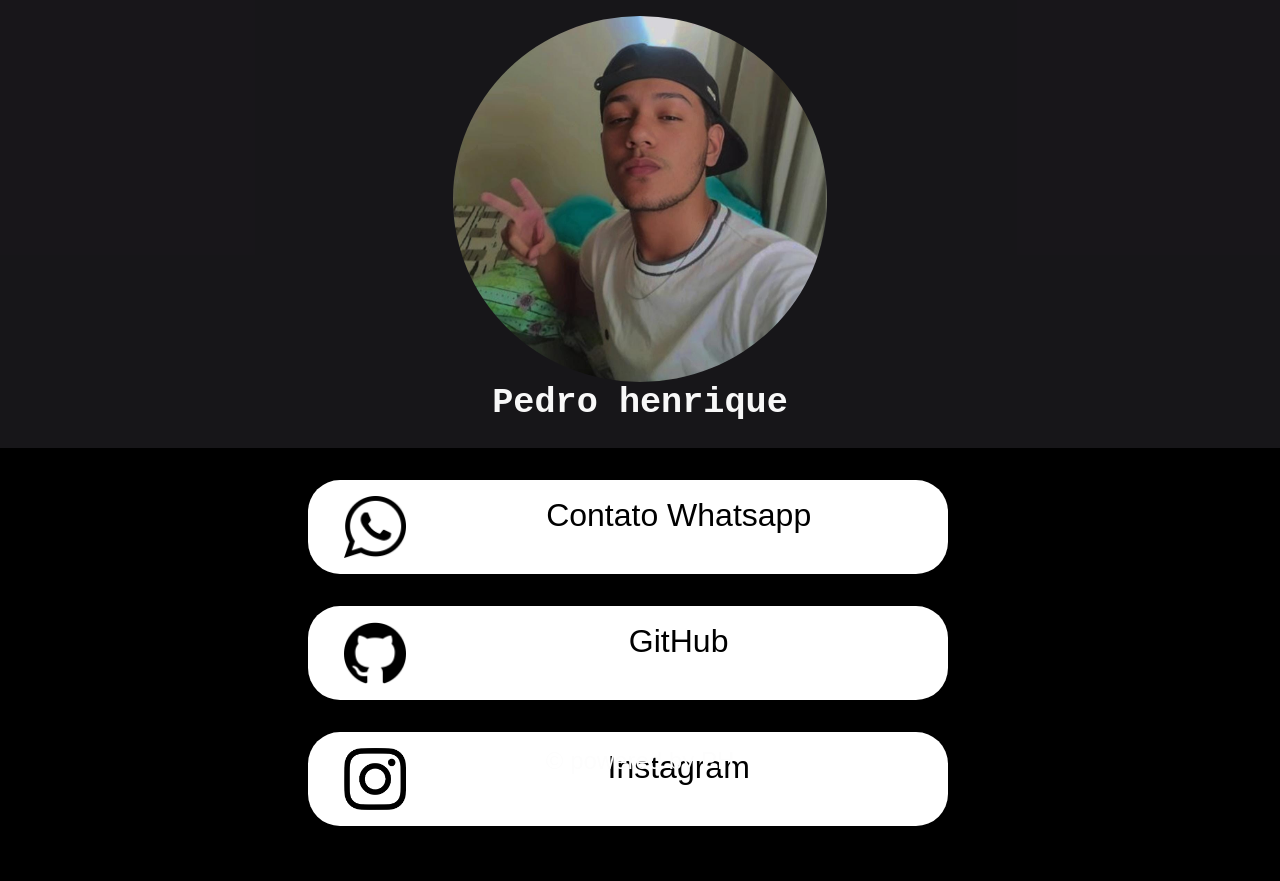
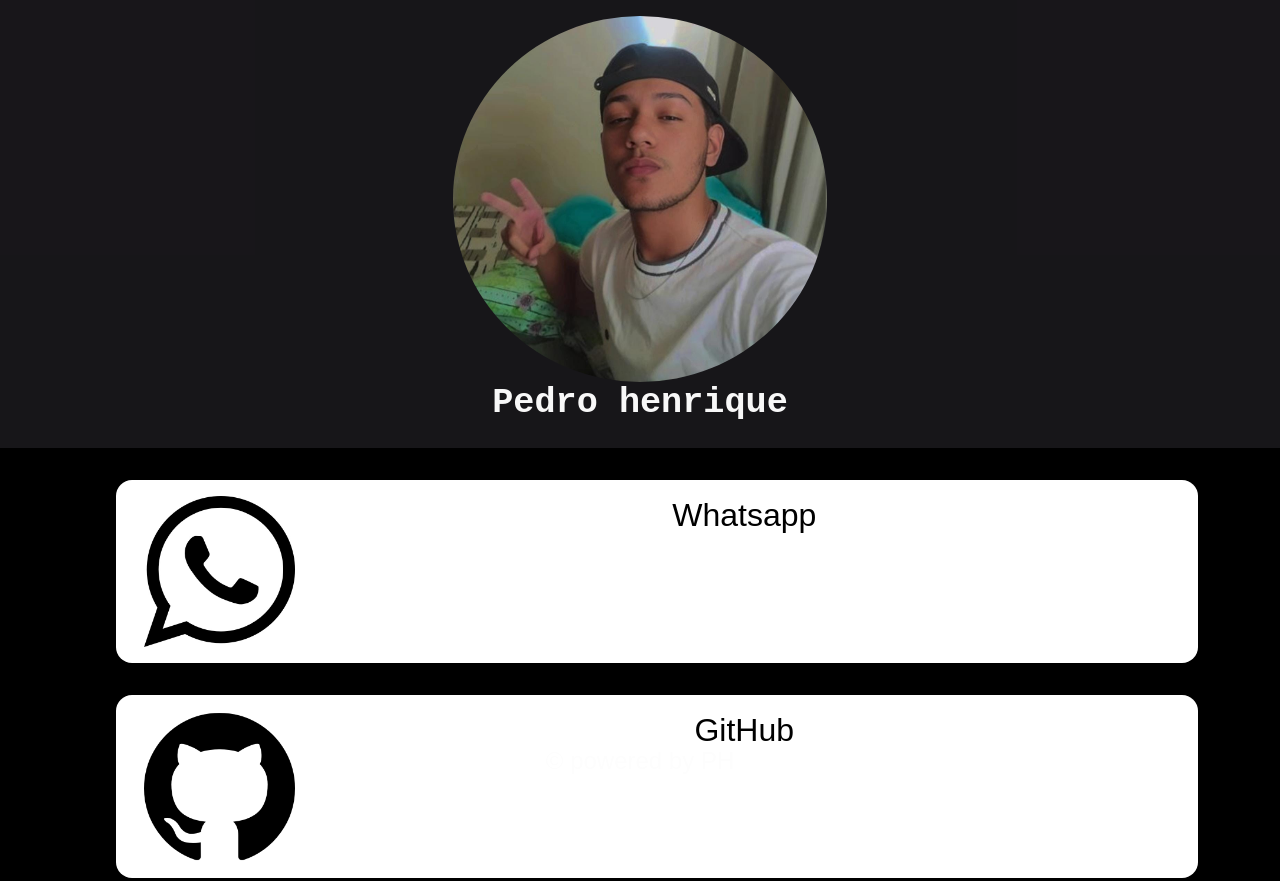
Before and after one commit to pedrooH07/PortfolioPW, a plain HTML site: page index.html in a window 1280 px wide. Shown: the top 881 px of the page. Drawn offline with nearby package versions, Linux system fonts and the light colour scheme.

Commit message:
PortfolioPW 2.0
Alteração na cor do site
Alguns outros ajustes

```diff
--- a/css/style.css
+++ b/css/style.css
@@ -57,7 +57,7 @@ footer {
 
 .principal {
     text-align: center !important;
-    margin-left: 25% !important;
+    margin-left: 10% !important;
     margin-right: 25% !important;
     margin-top: 1% !important;
     margin-bottom: 50% !important;
@@ -66,7 +66,7 @@ footer {
 
 
 .img-icons {
-    width: 80% !important;
+    width: 100% !important;
 }
 
 .txt-icone {
@@ -102,9 +102,11 @@ a {
 
 .conteudo {
 
-    width: 100% !important;
+    width: 130% !important;
     background-color: white !important;
     padding: 1em !important;
     margin-top: 2em !important;
-    border-radius: 2em !important;
+    border-radius: 1em !important;
+
+
 }
--- a/index.html
+++ b/index.html
@@ -29,7 +29,7 @@
                     <img class="img-icons" src="img/whats4.jpg" alt="Whatsapp">
                 </div>
                 <div class="col-10">
-                    <h3 class="txt-icone">Contato Whatsapp</h3>
+                    <h3 class="txt-icone">Whatsapp</h3>
 
                 </div>
 
```
